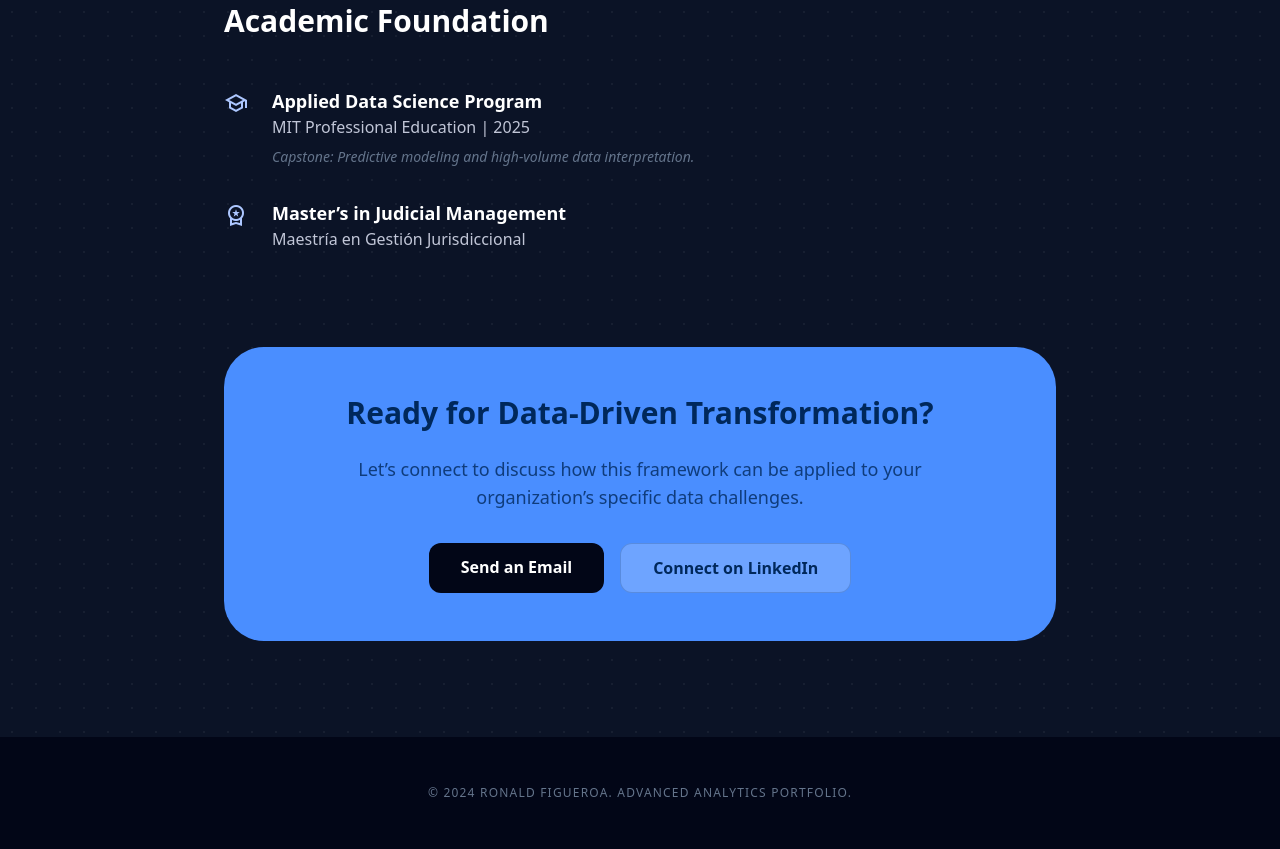
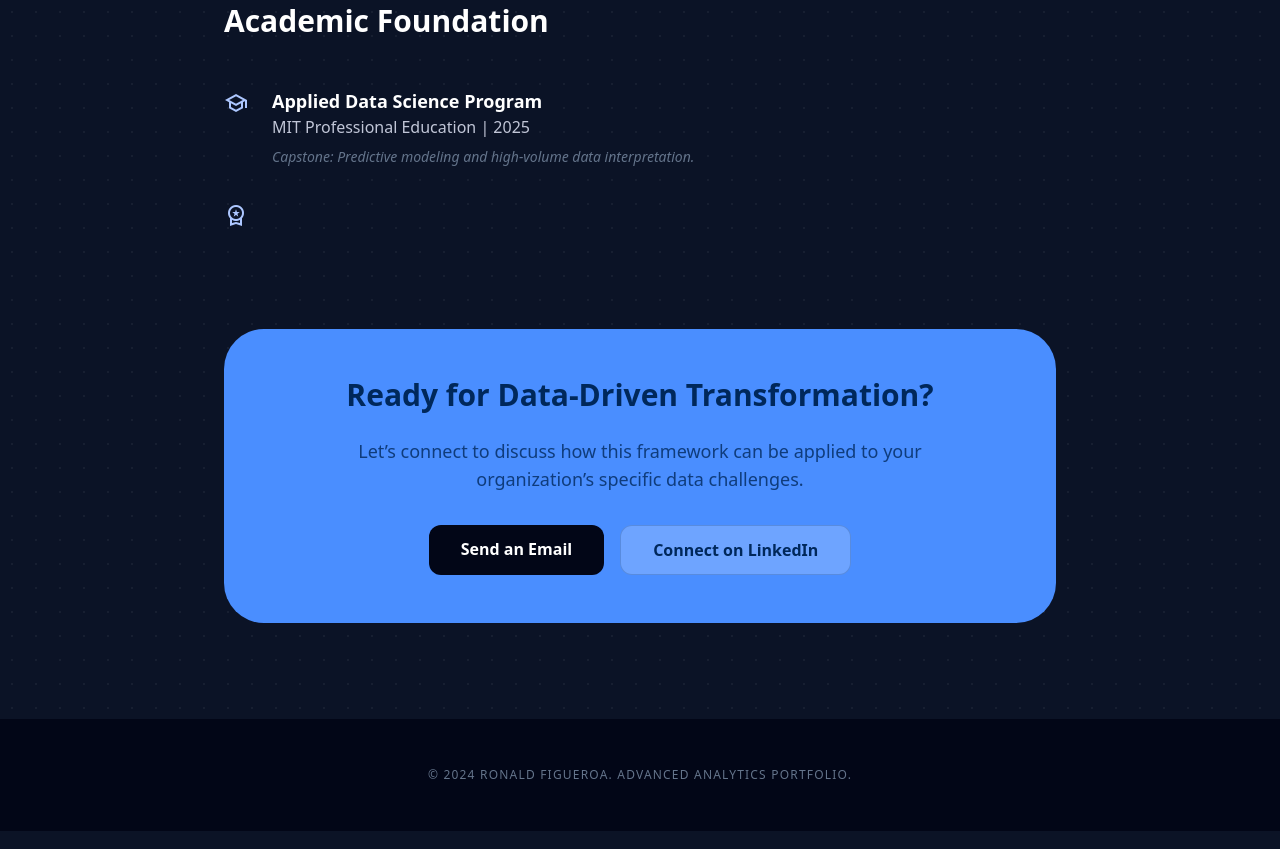
Before and after one commit to refigueroah/ronald-portfolio-2026, a plain HTML site: page the_senior_analyst_framework/index.html in a window 1280 px wide. Shown: the part 840-1689 px from the top of the page. Drawn offline with nearby package versions, Linux system fonts and the light colour scheme.

Commit message:
Update index.html

```diff
--- a/the_senior_analyst_framework/index.html
+++ b/the_senior_analyst_framework/index.html
@@ -90,9 +90,6 @@
                     </div>
                     <div class="flex gap-6 items-start">
                         <div class="text-primary pt-1"><span class="material-symbols-outlined">workspace_premium</span></div>
-                        <div>
-                            <h4 class="text-lg font-bold text-white">Master’s in Judicial Management</h4>
-                            <p class="text-on-surface-variant">Maestría en Gestión Jurisdiccional</p>
                         </div>
                     </div>
                 </div>
```
